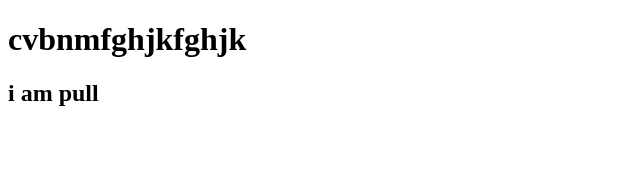
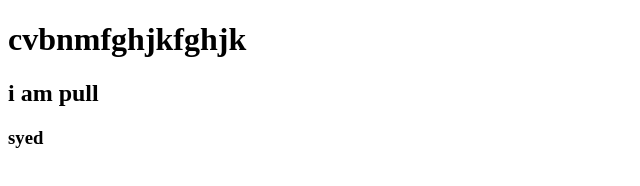
Before and after one commit to SyedB2000/project, a plain HTML site: page index.html in a window 1280 px wide. Shown: the full height of the page, 0-640 px from the left. Drawn offline with Linux system fonts and the light colour scheme.

Commit message:
pull add 3st

```diff
--- a/index.html
+++ b/index.html
@@ -9,5 +9,6 @@
 <body>
     <h1>cvbnmfghjkfghjk</h1>
     <h2>i am pull</h2>
+    <h3>syed</h3>
 </body>
 </html>
```
